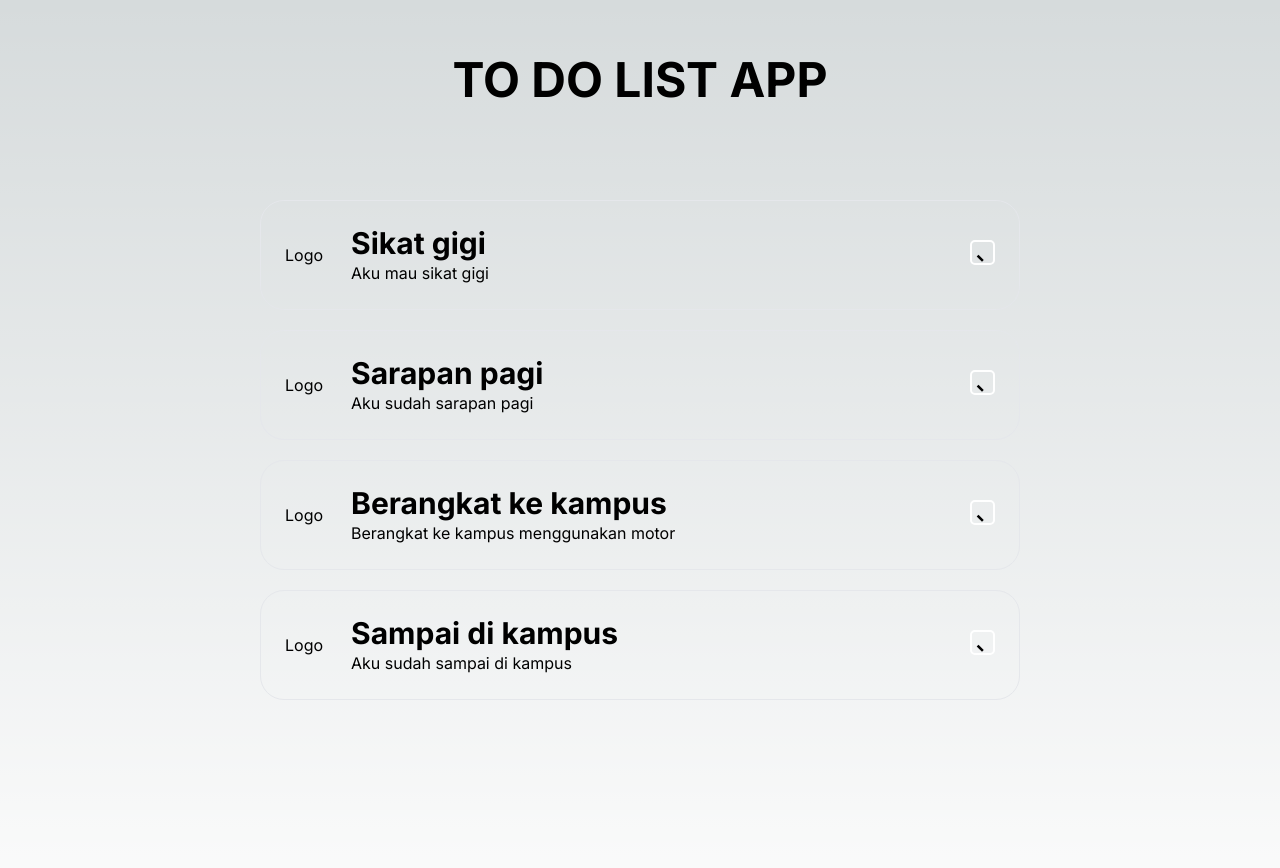
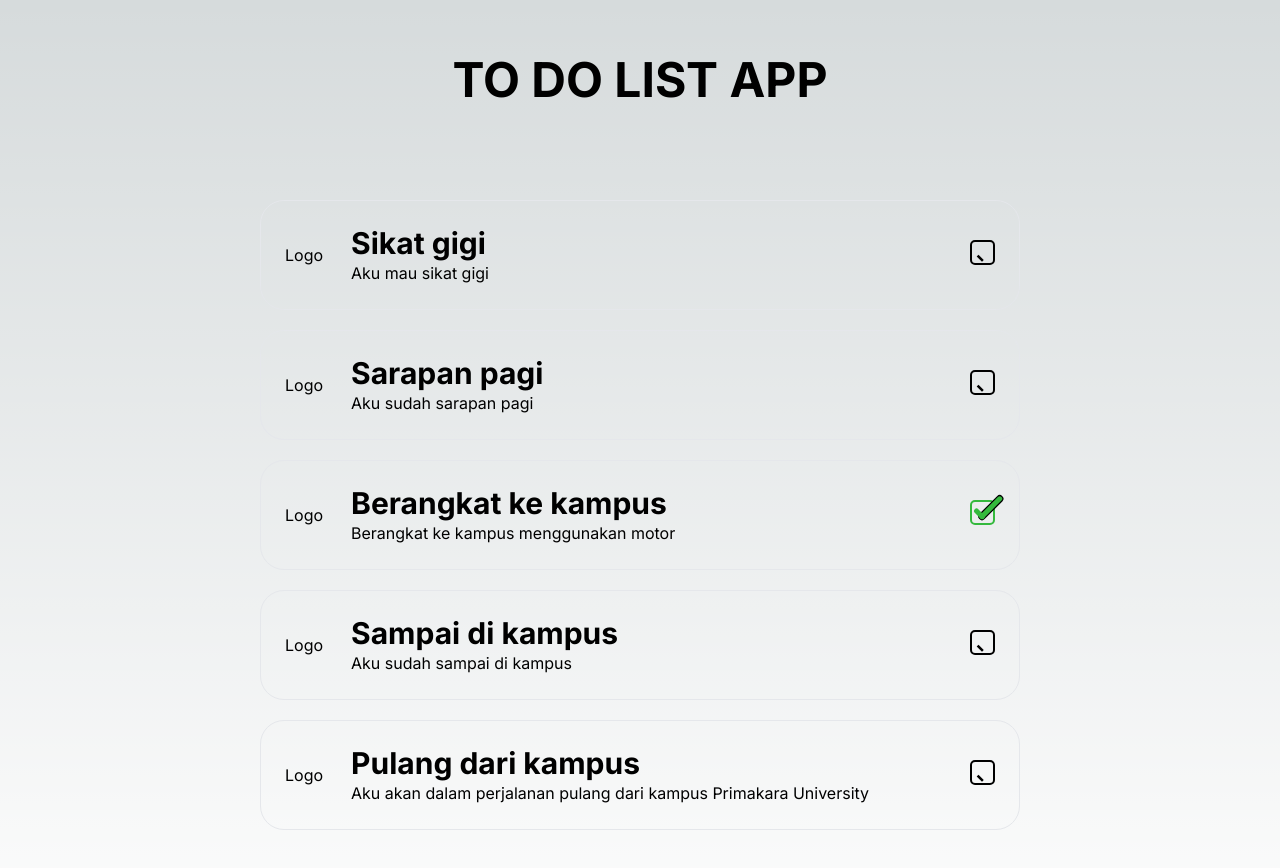
Before and after one commit to raiwirawan/to-do-app, a Next.js app: page / in a window 1280 px wide. Shown: the top 868 px of the page. Built offline with nearby package versions, Linux system fonts and the light colour scheme.

Commit message:
Updating ToDoList data, css modules, ToDoCard, and Checkbox

```diff
--- a/components/Checkbox.module.css
+++ b/components/Checkbox.module.css
@@ -75,7 +75,7 @@
 	height: var(--checkbox-height);
 	width: var(--checkbox-height);
 	background-color: transparent;
-	border: calc(var(--checkbox-height) * 0.1) solid #fff;
+	border: calc(var(--checkbox-height) * 0.1) solid; /* #fff should be in the end of the property value */
 	border-radius: 5px;
 	position: relative;
 	display: inline-block;
--- a/components/Checkbox.tsx
+++ b/components/Checkbox.tsx
@@ -1,4 +1,5 @@
 import styles from "./Checkbox.module.css";
+import { cn } from "@/lib/utils";
 
 export default function Checkbox({
 	id,
@@ -15,9 +16,15 @@ export default function Checkbox({
 				type="checkbox"
 				id={id}
 				disabled={isDisabled}
-				checked={isChecked}
+				defaultChecked={isChecked}
 			/>
-			<label htmlFor={id} className={styles.checkbox} />
+			<label
+				htmlFor={id}
+				className={cn(
+					styles.checkbox,
+					isDisabled === true ? "border-[#6b6b6b!important]" : "border-[#fff]"
+				)}
+			/>
 		</div>
 	);
 }
--- a/components/ToDoCard.tsx
+++ b/components/ToDoCard.tsx
@@ -32,7 +32,11 @@ export default function ToDoCard({
 			</div>
 			<div data-layout="right">
 				<div data-role="to-do-checklist">
-					<Checkbox id={`check-${id}`} />
+					{id === 3 ? (
+						<Checkbox id={`check-${id}`} isChecked={true} />
+					) : (
+						<Checkbox id={`check-${id}`} />
+					)}
 				</div>
 			</div>
 		</div>
--- a/data/ToDoList.ts
+++ b/data/ToDoList.ts
@@ -11,6 +11,12 @@ const ToDoList = [
 		title: "Sampai di kampus",
 		description: "Aku sudah sampai di kampus",
 	},
+	{
+		id: 5,
+		title: "Pulang dari kampus",
+		description:
+			"Aku akan dalam perjalanan pulang dari kampus Primakara University",
+	},
 ];
 
 export default ToDoList;
```
